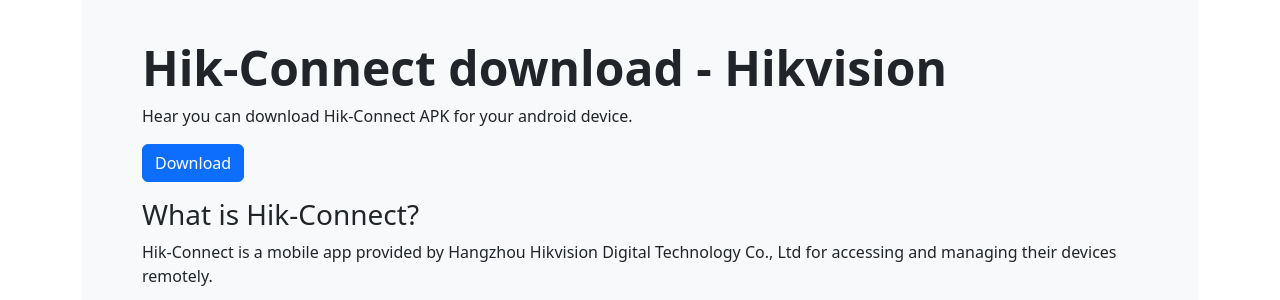
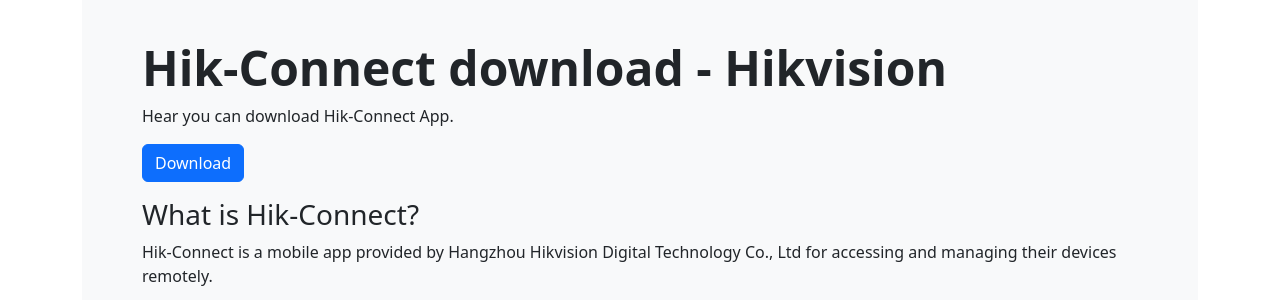
Before and after one commit to uslayer/uslayer.github.io, a Jekyll site: the page built from pages/hik-connect.md, in a window 1280 px wide. Shown: the part 163-463 px from the top of the page. Built offline with Jekyll 4.4.1, drawn with Linux system fonts in a browser that asks for light colours.

Commit message:
Update hik-connect.md

```diff
--- a/pages/hik-connect.md
+++ b/pages/hik-connect.md
@@ -6,9 +6,9 @@
 image: assets/images/hik-connect-logo.jpg
 ---
 
-Hear you can download Hik-Connect APK for your android device.
+Hear you can download Hik-Connect App.
 
-<a href="https://mobileappstore.oss-cn-hangzhou.aliyuncs.com/Android/Hik-Connect.apk#" alt="hikconnect apk download"><button type="button" class="btn btn-primary">Download</button></a>
+<a href="https://mobileappstore.oss-cn-hangzhou.aliyuncs.com/Android/Hik-Connect.apk#" alt="hikconnect apk download"><button type="button" class="btn btn-primary"><i class="bi bi-android2"></i> Download</button></a>
 
 ### What is Hik-Connect?
 Hik-Connect is a mobile app provided by Hangzhou Hikvision Digital Technology Co., Ltd for accessing and managing their devices remotely.
```
